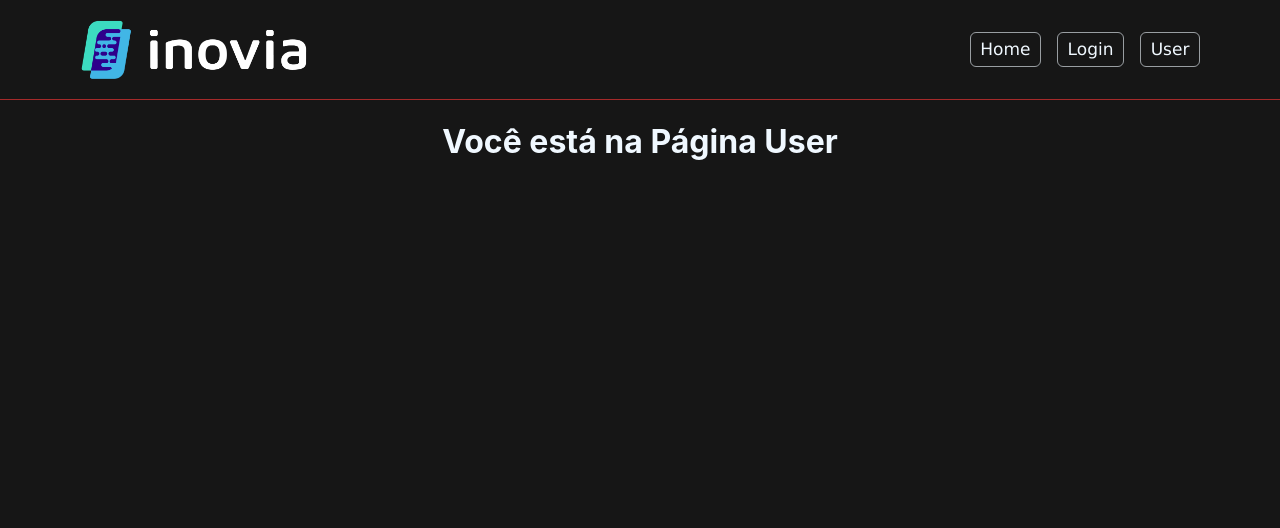
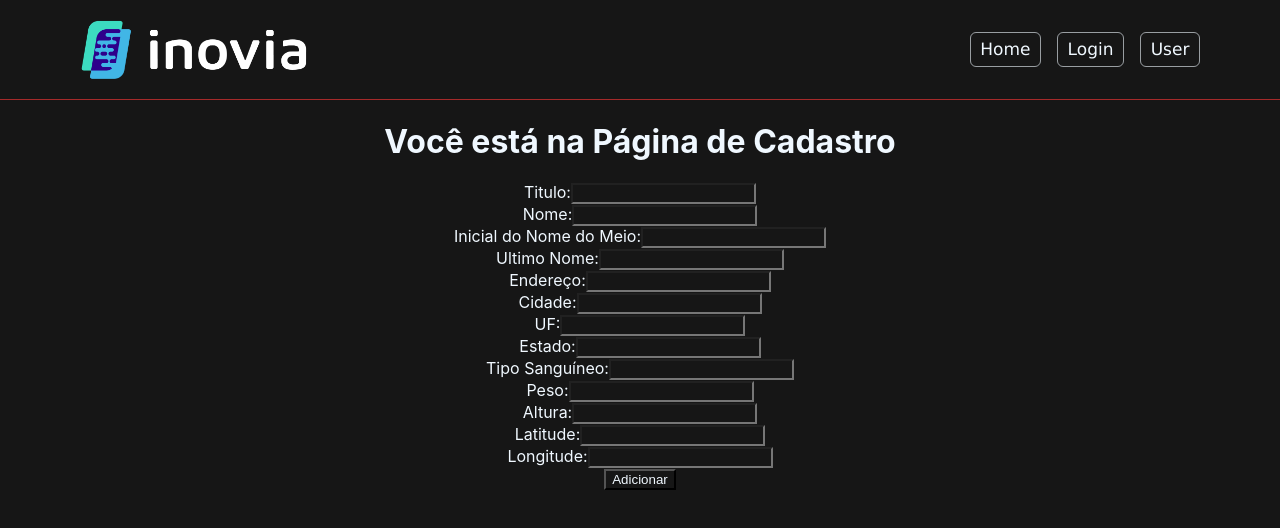
Before and after one commit to SantosVicente/inovia-estagio, a React (Create React App) app: page /user in a window 1280 px wide. Shown: the top 528 px of the page. Built offline with nearby package versions, Linux system fonts and the light colour scheme.

Commit message:
delete and post tested

```diff
--- a/src/Pages/Home/index.js
+++ b/src/Pages/Home/index.js
@@ -2,7 +2,7 @@ import './styles.css'
 import '../Global.css'
 import Header from '../../components/Header'
 import React, { useState, useEffect } from 'react';
-import request from '../../axios/config';
+import request from '../../axios/configGet';
 
 function Home() {
     const [data, setData] = useState(null);
@@ -33,7 +33,7 @@ function Home() {
     return (
         <div className='home'>
             <Header />
-            <h1>Você está na Página Inicial</h1>
+            <h1>Você está na Página de Pesquisa</h1>
             {data && (
                 <div>
                     <h2>Name: {data.title} {data.givenName} {data.middleInitial} {data.surname}</h2>
--- a/src/Pages/Login/index.js
+++ b/src/Pages/Login/index.js
@@ -2,7 +2,7 @@ import './styles.css'
 import '../Global.css'
 import Header from '../../components/Header'
 import { useState, useEffect } from 'react';
-import request from '../../axios/config';
+import request from '../../axios/configGet';
 
 function Login() {
     const [posts, setPosts] = useState([]) //o posts vira um array vazio e o SetPosts modifica o valor do posts
@@ -26,7 +26,7 @@ function Login() {
     return (
         <div className='login'>
             <Header />
-            <h1>Você está na Página Login</h1>
+            <h1>Você está na Página de Visualização</h1>
 
             {posts.length === 0 ? <h3>Carregando...</h3> : (
                 posts.map((post) => (
--- a/src/Pages/User/index.js
+++ b/src/Pages/User/index.js
@@ -1,12 +1,131 @@
 import './styles.css'
 import '../Global.css'
 import Header from '../../components/Header'
+import axios from 'axios';
+import React, { useState } from 'react';
 
 function User() {
+    const [data, setData] = useState(null);
+
+    //nome, gênero, endereço, cidade, estado, idade, tipo sanguíneo, peso, altura, latitude e longitude
+
+    /*
+    tittle = "Mr.";
+    name = "Carlos";
+    middleInitial = "R";
+    surname = "Azevedo";
+    address = "Rua Halley 78";
+    city = "Campinas";
+    state = "SP";
+    stateFull = "São Paulo";
+    blood = "B+";
+    kilograms = "81.9";
+    centimeters = "176";
+    latitude = "-22.6597";
+    longitude = "-42.546691";
+*/
+    const [title, setTitle] = useState('');
+    const [givenName, setName] = useState('');
+    const [middleInitial, setMiddle] = useState('');
+    const [surname, setSurname] = useState('');
+    const [streetAddress, setAddress] = useState('');
+    const [city, setCity] = useState('');
+    const [state, setState] = useState('');
+    const [stateFull, setStateFull] = useState('');
+    const [bloodType, setBlood] = useState('');
+    const [kilograms, setKilograms] = useState('');
+    const [centimeters, setCentimeters] = useState('');
+    const [latitude, setLatitude] = useState('');
+    const [longitude, setLongitude] = useState('');
+
+    const handleSubmit = event => {
+      event.preventDefault();
+      const data = {
+        title: title,
+        givenName: givenName,
+        middleInitial: middleInitial,
+        surname: surname,
+        streetAddress: streetAddress,
+        city: city,
+        state: state,
+        stateFull: stateFull,
+        bloodType: bloodType,
+        kilograms: kilograms,
+        centimeters: centimeters,
+        latitude: latitude,
+        longitude: longitude
+      };
+      axios.post('http://inovia.eastus.cloudapp.azure.com/api/person/', data)
+        .then(response => {
+          console.log(response.data);
+        })
+        .catch(error => {
+          console.log(error);
+        });
+    };
+
     return (
+
+
         <div className='user'>
             <Header />
-            <h1>Você está na Página User</h1>
+            <h1>Você está na Página de Cadastro</h1>
+
+            <form onSubmit={handleSubmit}>
+                <div>
+                    <label htmlFor="title">Titulo:</label>
+                    <input type="text" id="title" value={title} onChange={event => setTitle(event.target.value)} />
+                </div>
+                <div>
+                    <label htmlFor="givenName">Nome:</label>
+                    <input type="text" id="GivenName" value={givenName} onChange={event => setName(event.target.value)} />
+                </div>
+                <div>
+                    <label htmlFor="middleInitial">Inicial do Nome do Meio:</label>
+                    <input type="text" id="middleInitial" value={middleInitial} onChange={event => setMiddle(event.target.value)} />
+                </div>
+                <div>
+                    <label htmlFor="surname">Ultimo Nome:</label>
+                    <input type="text" id="surname" value={surname} onChange={event => setSurname(event.target.value)} />
+                </div>
+                <div>
+                    <label htmlFor="streetAddress">Endereço:</label>
+                    <input type="text" id="streetAddress" value={streetAddress} onChange={event => setAddress(event.target.value)} />
+                </div>
+                <div>
+                    <label htmlFor="city">Cidade:</label>
+                    <input type="text" id="city" value={city} onChange={event => setCity(event.target.value)} />
+                </div>
+                <div>
+                    <label htmlFor="state">UF:</label>
+                    <input type="text" id="state" value={state} onChange={event => setState(event.target.value)} />
+                </div>
+                <div>
+                    <label htmlFor="stateFull">Estado:</label>
+                    <input type="text" id="stateFull" value={stateFull} onChange={event => setStateFull(event.target.value)} />
+                </div>
+                <div>
+                    <label htmlFor="bloodType">Tipo Sanguíneo:</label>
+                    <input type="text" id="bloodType" value={bloodType} onChange={event => setBlood(event.target.value)} />
+                </div>
+                <div>
+                    <label htmlFor="kilograms">Peso:</label>
+                    <input type="text" id="kilograms" value={kilograms} onChange={event => setKilograms(event.target.value)} />
+                </div>
+                <div>
+                    <label htmlFor="centimeters">Altura:</label>
+                    <input type="text" id="centimeters" value={centimeters} onChange={event => setCentimeters(event.target.value)} />
+                </div>
+                <div>
+                    <label htmlFor="latitude">Latitude:</label>
+                    <input type="text" id="latitude" value={latitude} onChange={event => setLatitude(event.target.value)} />
+                </div>
+                <div>
+                    <label htmlFor="longitude">Longitude:</label>
+                    <input type="text" id="longitude" value={longitude} onChange={event => setLongitude(event.target.value)} />
+                </div>
+                <button type="submit">Adicionar</button>
+            </form>
         </div>
     );
 }
```
Also changed, not shown: src/axios/configPost.js (added, +13 -0 lines), src/axios/configGet.js (renamed from src/axios/config.js).
